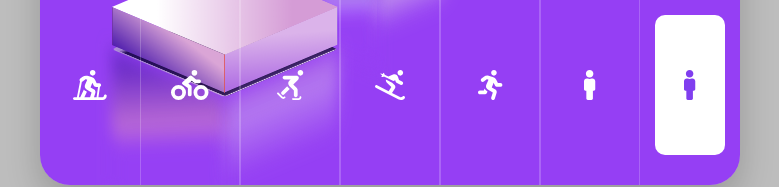
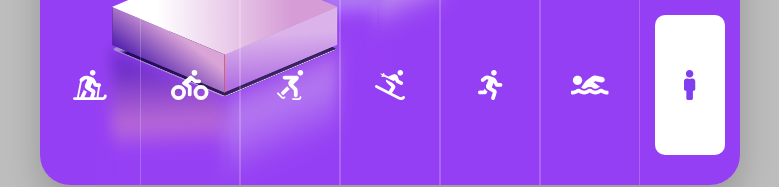
Before and after one commit to marianban/slick-ui-demos, a React (Create React App) app in the folder health-check/: page / in a window 1280 px wide. Shown: the part 465-652 px from the top of the page, without its empty margins (250-1029 px from the left). Built offline with nearby package versions, Linux system fonts and the light colour scheme.

Commit message:
swimm icon fix

```diff
--- a/health-check/src/Icons.js
+++ b/health-check/src/Icons.js
@@ -22,19 +22,19 @@ export const Male = () => (
 
 export const Swimmer = () => (
   <svg
-    class="svg-inline--fa fa-male fa-w-6"
+    class="svg-inline--fa fa-swimmer fa-w-20"
     aria-hidden="true"
     focusable="false"
     data-prefix="fas"
-    data-icon="male"
+    data-icon="swimmer"
     role="img"
     xmlns="http://www.w3.org/2000/svg"
-    viewBox="0 0 192 512"
+    viewBox="0 0 640 512"
     data-fa-i2svg=""
   >
     <path
       fill="currentColor"
-      d="M96 0c35.346 0 64 28.654 64 64s-28.654 64-64 64-64-28.654-64-64S60.654 0 96 0m48 144h-11.36c-22.711 10.443-49.59 10.894-73.28 0H48c-26.51 0-48 21.49-48 48v136c0 13.255 10.745 24 24 24h16v136c0 13.255 10.745 24 24 24h64c13.255 0 24-10.745 24-24V352h16c13.255 0 24-10.745 24-24V192c0-26.51-21.49-48-48-48z"
+      d="M189.61 310.58c3.54 3.26 15.27 9.42 34.39 9.42s30.86-6.16 34.39-9.42c16.02-14.77 34.5-22.58 53.46-22.58h16.3c18.96 0 37.45 7.81 53.46 22.58 3.54 3.26 15.27 9.42 34.39 9.42s30.86-6.16 34.39-9.42c14.86-13.71 31.88-21.12 49.39-22.16l-112.84-80.6 18-12.86c3.64-2.58 8.28-3.52 12.62-2.61l100.35 21.53c25.91 5.53 51.44-10.97 57-36.88 5.55-25.92-10.95-51.44-36.88-57L437.68 98.47c-30.73-6.58-63.02.12-88.56 18.38l-80.02 57.17c-10.38 7.39-19.36 16.44-26.72 26.94L173.75 299c5.47 3.23 10.82 6.93 15.86 11.58zM624 352h-16c-26.04 0-45.8-8.42-56.09-17.9-8.9-8.21-19.66-14.1-31.77-14.1h-16.3c-12.11 0-22.87 5.89-31.77 14.1C461.8 343.58 442.04 352 416 352s-45.8-8.42-56.09-17.9c-8.9-8.21-19.66-14.1-31.77-14.1h-16.3c-12.11 0-22.87 5.89-31.77 14.1C269.8 343.58 250.04 352 224 352s-45.8-8.42-56.09-17.9c-8.9-8.21-19.66-14.1-31.77-14.1h-16.3c-12.11 0-22.87 5.89-31.77 14.1C77.8 343.58 58.04 352 32 352H16c-8.84 0-16 7.16-16 16v32c0 8.84 7.16 16 16 16h16c38.62 0 72.72-12.19 96-31.84 23.28 19.66 57.38 31.84 96 31.84s72.72-12.19 96-31.84c23.28 19.66 57.38 31.84 96 31.84s72.72-12.19 96-31.84c23.28 19.66 57.38 31.84 96 31.84h16c8.84 0 16-7.16 16-16v-32c0-8.84-7.16-16-16-16zm-512-96c44.18 0 80-35.82 80-80s-35.82-80-80-80-80 35.82-80 80 35.82 80 80 80z"
     ></path>
   </svg>
 );
--- a/health-check/src/Icons.scss
+++ b/health-check/src/Icons.scss
@@ -21,3 +21,7 @@
 .svg-inline--fa.fa-w-16 {
   width: 1em;
 }
+
+.svg-inline--fa.fa-w-20  {
+  width: 1.25em;
+}
```
